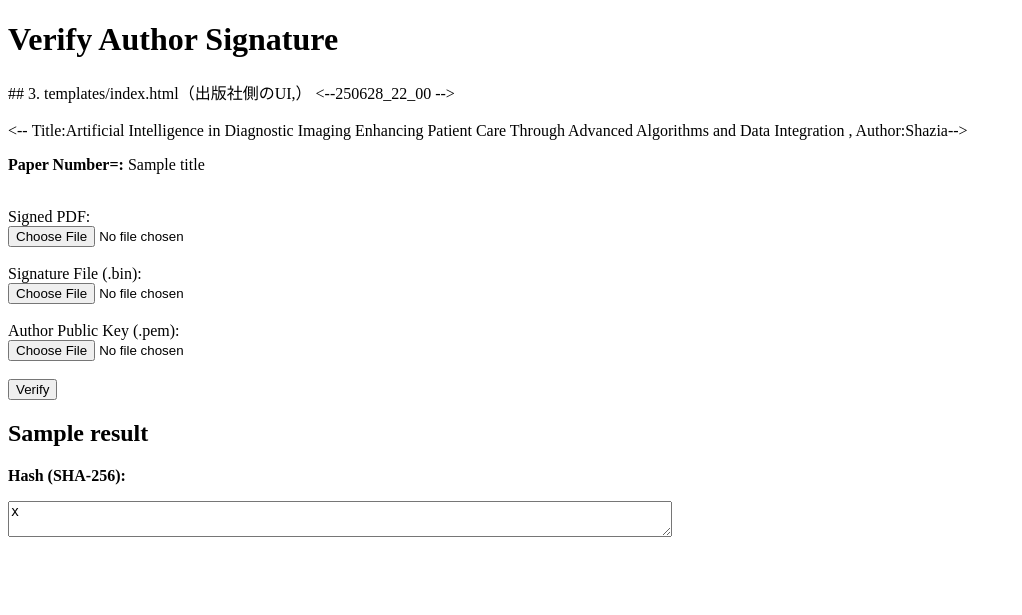
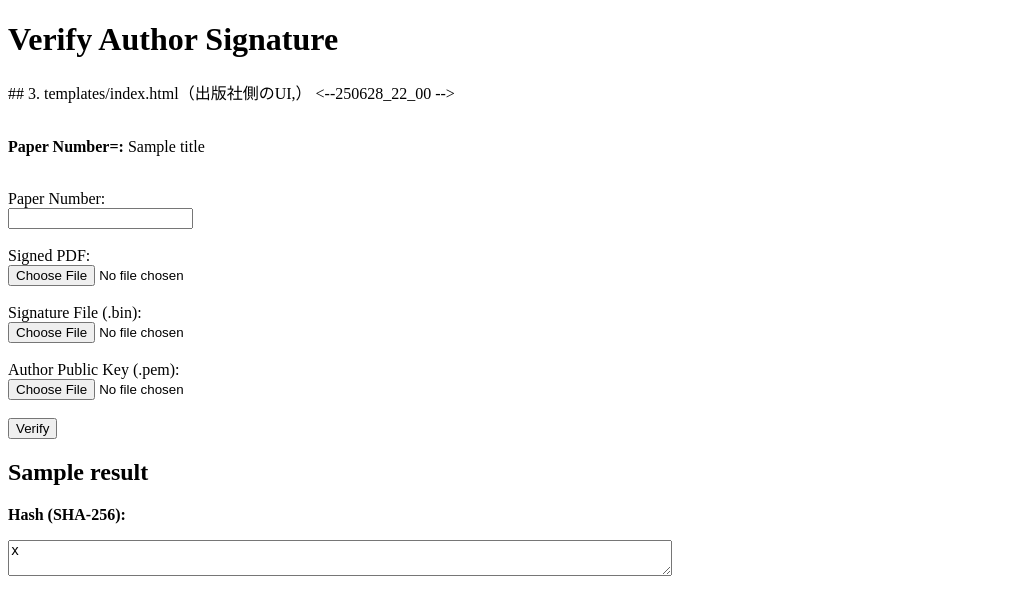
Before and after one commit to img1proc/vFF_Sg250616_3158_axCZpR.47vg, a Flask app: template templates/index.html in a window 1280 px wide. Shown: the top 615 px of the page, without its empty margins (0-1022 px from the left). Run offline with Flask 3, Linux system fonts and the light colour scheme; the template is opened without the code that fills it: most values are stand-ins (such as "Sample title", 1, 10 or a date in 2020).

Commit message:
'new_vg_6_250629_22_30'

```diff
--- a/templates/index.html
+++ b/templates/index.html
@@ -6,9 +6,10 @@
 ##  3. templates/index.html（出版社側のUI,）
 <--250628_22_00 -->
 <br><br>
- <--   <label>Title:Artificial Intelligence in Diagnostic Imaging Enhancing Patient Care Through Advanced Algorithms and Data Integration , Author:Shazia</label>-->
 
   <p><strong>Paper Number=:</strong> {{ title }}</p><br>
+    <label>Paper Number:</label><br>
+    <input type="text" name="text" required><br><br>
 
   <form method="post" enctype="multipart/form-data">
     <label>Signed PDF:</label><br>
```
